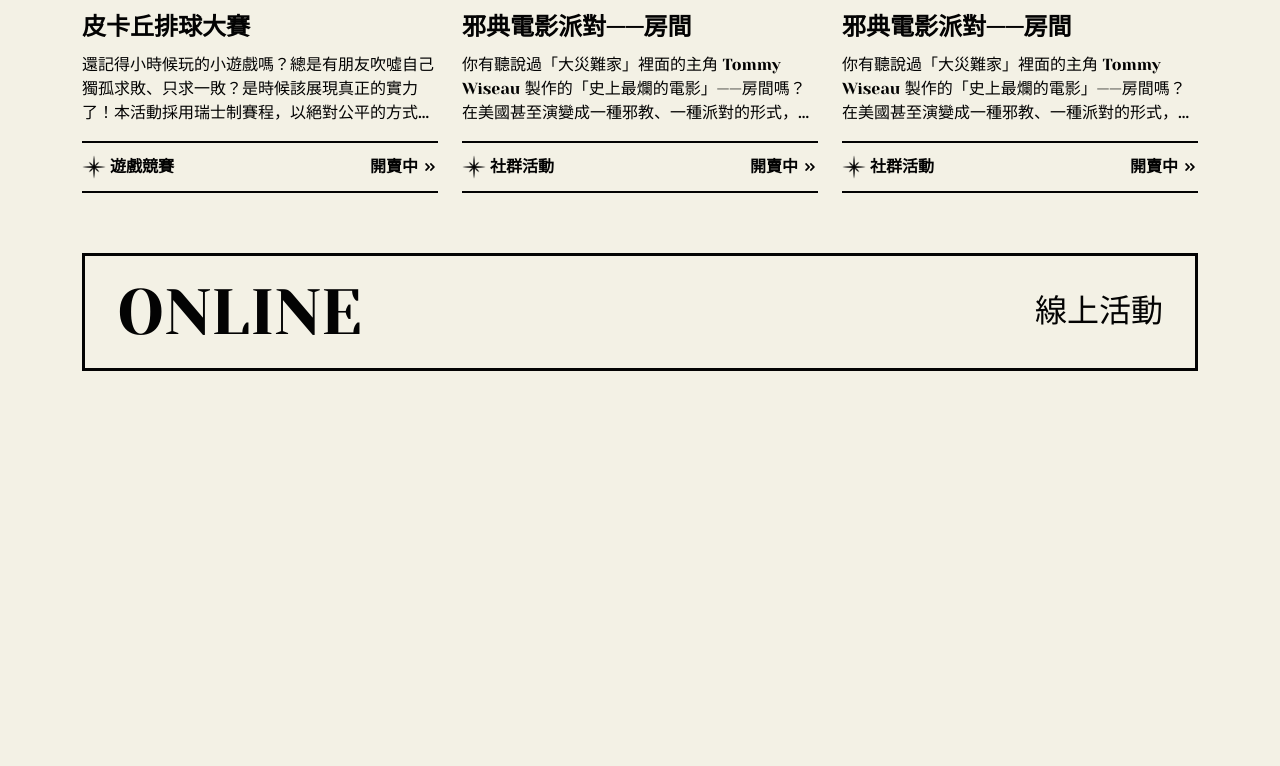
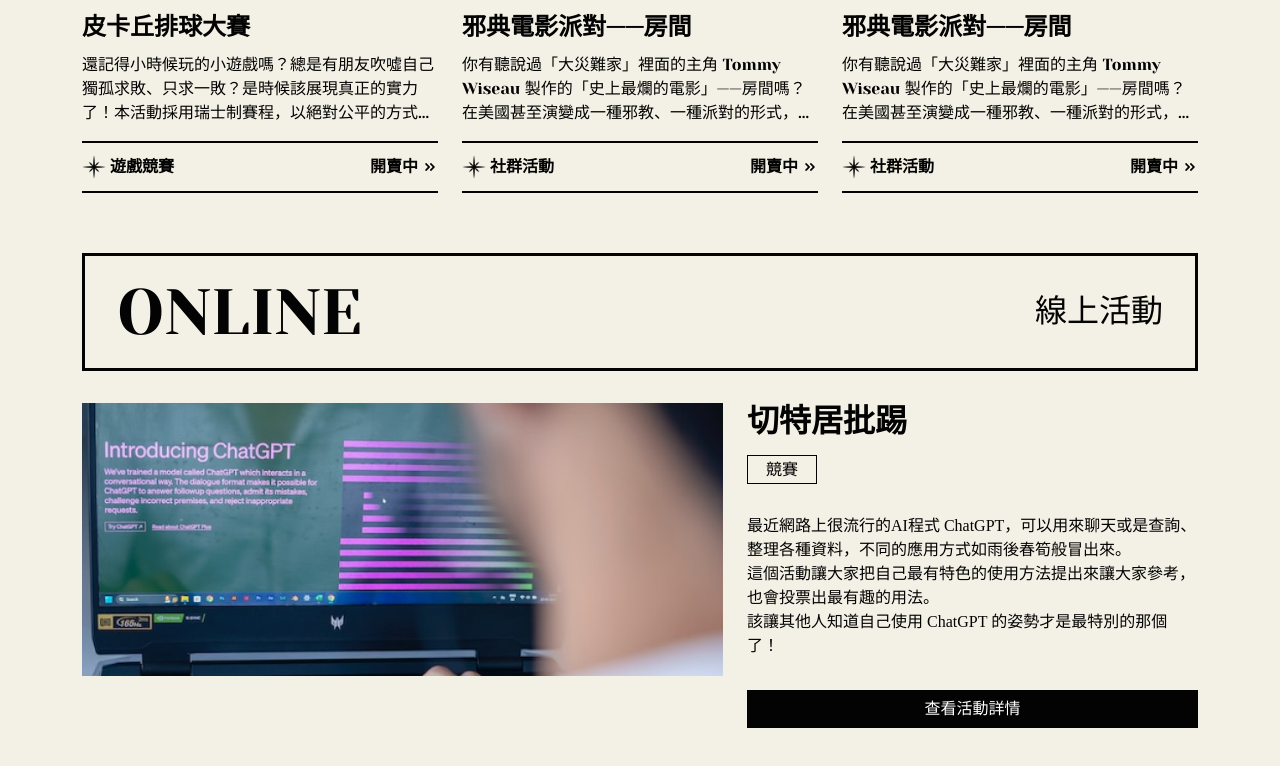
Before and after one commit to lhy131120/event-site-demo, a website built with Vite: page pages/index.html in a window 1280 px wide. Shown: the part 1253-2019 px from the top of the page. Before the commit the page ends 1672 px from the top, so only its background shows below. Built offline with nearby package versions, Linux system fonts and the light colour scheme.

Commit message:
update online section

```diff
--- a/pages/index.html
+++ b/pages/index.html
@@ -212,6 +212,21 @@
 					<h2 class="fs-24 fs-lg-1 lh-1 text-uppercase">online</h2>
 					<h3 class="fs-16 fs-lg-32">線上活動</h3>
 				</div>
+				<div class="row">
+					<div class="col-lg-7">
+						<img src="../assets/images/activity-img.jpg" class="img-fluid" alt="">
+					</div>
+					<div class="col">
+						<h4 class="fs-18 fs-lg-32 mb-2 mb-lg-5 fw-bold">切特居批踢</h4>
+						<ul class="list-unstyled mb-3 mb-lg-8">
+							<li><a href="#" class="label border border-1 border-primary py-1 px-6">競賽</a></li>
+						</ul>
+						<p class="noto-tc-sans mb-8">最近網路上很流行的AI程式 ChatGPT，可以用來聊天或是查詢、整理各種資料，不同的應用方式如雨後春筍般冒出來。 <br>
+							這個活動讓大家把自己最有特色的使用方法提出來讓大家參考，也會投票出最有趣的用法。 <br>
+							該讓其他人知道自己使用 ChatGPT 的姿勢才是最特別的那個了！</p>
+						<button class="btn btn-primary mt-auto w-100">查看活動詳情</button>
+					</div>
+				</div>
       </div>
     </section>
 
```
